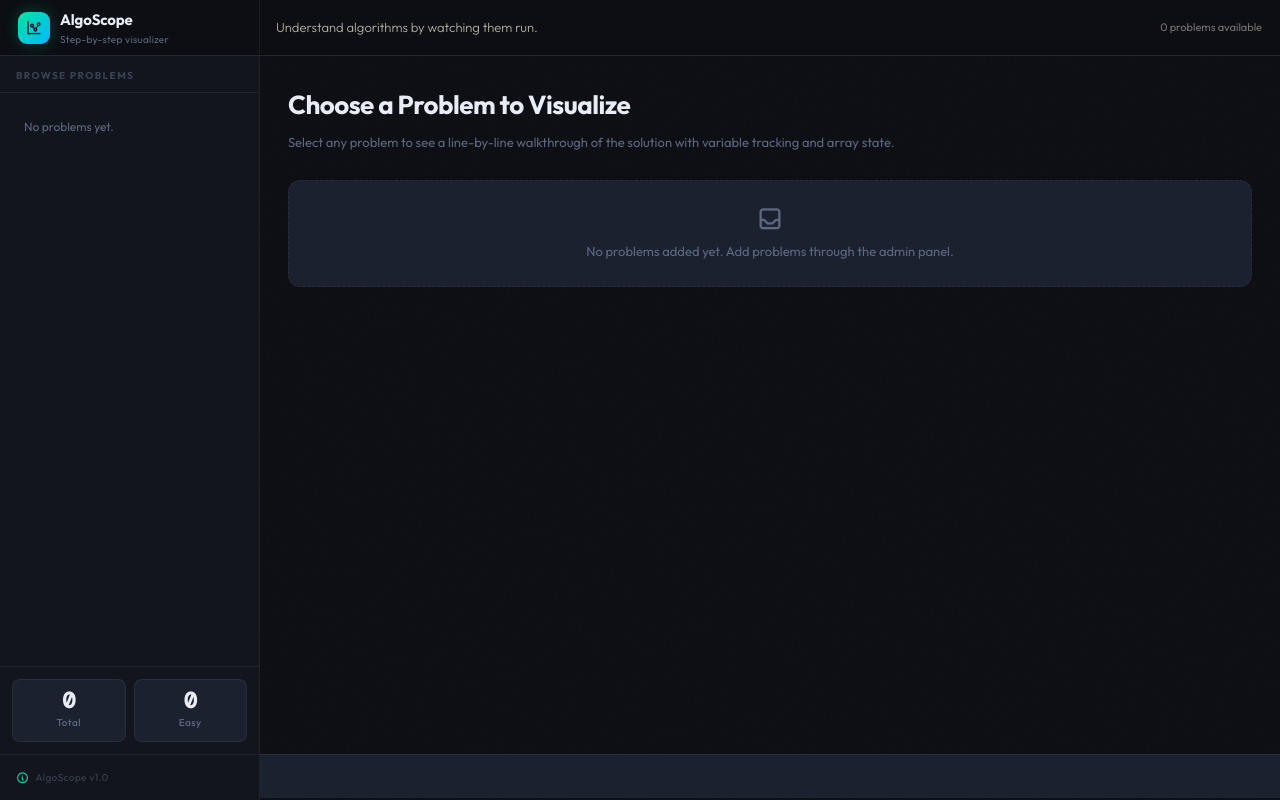
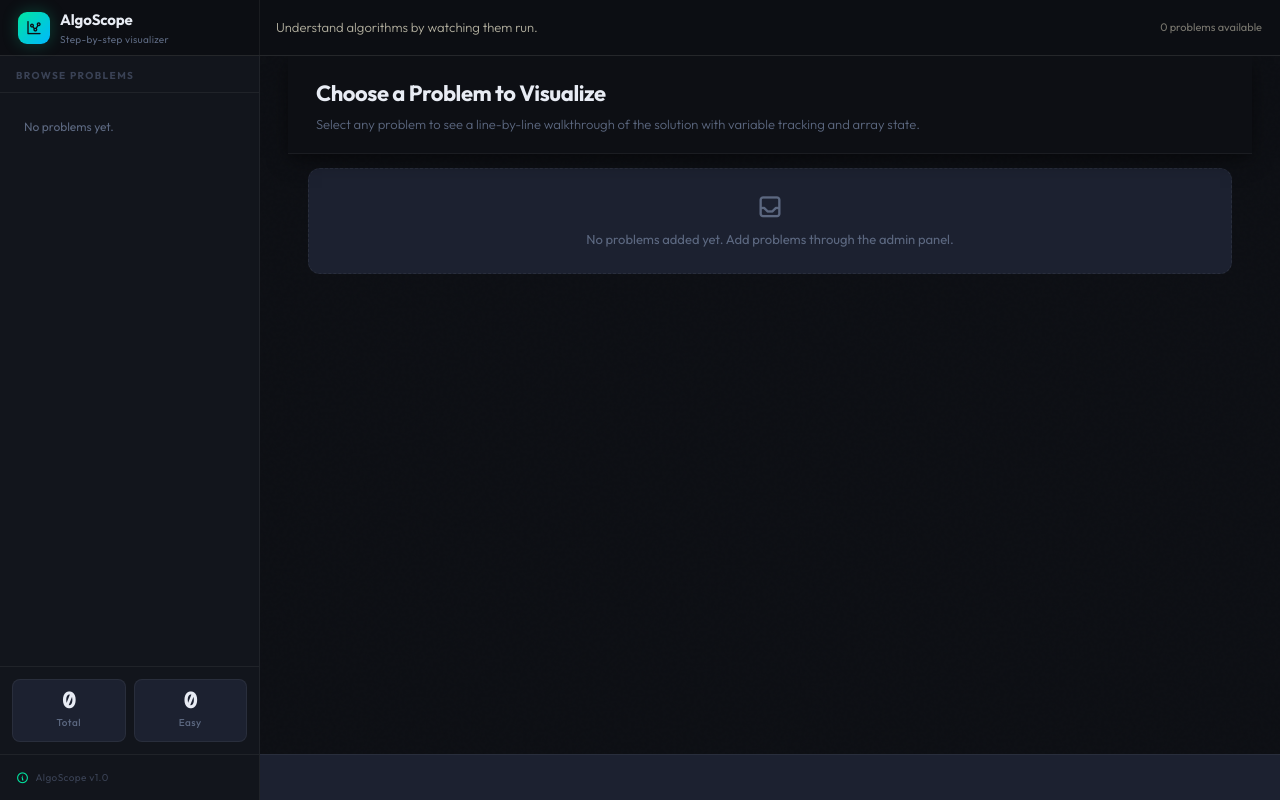
Before and after one commit to Shivamchaubey14/leetcode_visualizer, a Django app: page / in a window 1280 px wide. Run offline with Django 5.2, Linux system fonts and the light colour scheme; data that the repository does not hold is empty; some web fonts are replaced.

Commit message:
feat: improve visualizer UI and add image assets

```diff
--- a/visualizer/models.py
+++ b/visualizer/models.py
@@ -3,6 +3,7 @@ from django.urls import reverse
 
 class Problem(models.Model):
     CATEGORIES = [
+        ('number', 'Number'),
         ('array', 'Array'),
         ('string', 'String'),
         ('tree', 'Tree'),
--- a/visualizer/templates/visualizer/base.html
+++ b/visualizer/templates/visualizer/base.html
@@ -1,9 +1,13 @@
+{%load static%}
 <!DOCTYPE html>
 <html lang="en">
 <head>
     <meta charset="UTF-8">
     <meta name="viewport" content="width=device-width, initial-scale=1.0">
     <title>AlgoScope – Algorithm Visualizer</title>
+    {% load static %}
+    <link rel="icon" type="image/png" href="{% static 'images/favicon.png' %}">
+    <link rel="icon" type="image/png" href="favicon.png">
     <link rel="preconnect" href="https://fonts.googleapis.com">
     <link href="https://fonts.googleapis.com/css2?family=DM+Mono:ital,wght@0,300;0,400;0,500;1,400&family=Outfit:wght@300;400;500;600;700&display=swap" rel="stylesheet">
     <link rel="stylesheet" href="https://cdn.jsdelivr.net/npm/@tabler/icons-webfont@latest/tabler-icons.min.css">
--- a/visualizer/templates/visualizer/detail.html
+++ b/visualizer/templates/visualizer/detail.html
@@ -662,7 +662,7 @@
       <i class="ti ti-chart-dots" aria-hidden="true"></i>
     </div>
     <div>
-      <div class="brand-name">AlgoScope</div>
+      <a href="{% url 'index' %}" style="text-decoration:none;color:inherit;"><div class="brand-name">AlgoScope</div></a>
       <div class="brand-tag">Step-by-step visualizer</div>
     </div>
   </div>
--- a/visualizer/templates/visualizer/index.html
+++ b/visualizer/templates/visualizer/index.html
@@ -1,15 +1,137 @@
 {% extends 'visualizer/base.html' %}
+
+{% block extra_css %}
+<style>
+/* ═══════════════════════════════════════════════════════════
+   ALGOSCOPE – INDEX PAGE
+   ═══════════════════════════════════════════════════════════ */
+
+html, body {
+    height: 100%;
+    overflow: hidden;
+}
+
+.app-shell {
+    height: 100vh;
+    overflow: hidden;
+    grid-template-rows: 56px 1fr 46px;
+}
+
+/* ── Sidebar ──────────────────────────────────────────────── */
+.sidebar {
+    display: flex;
+    flex-direction: column;
+    overflow: hidden;
+    height: 100%;
+}
+.sidebar-section-label { flex-shrink: 0; }
+.problem-list {
+    flex: 1 1 0;
+    min-height: 0;
+    overflow-y: auto;
+    overflow-x: hidden;
+    scrollbar-width: none;
+}
+.problem-list::-webkit-scrollbar { display: none; }
+.sidebar-stats { flex-shrink: 0; }
+
+/* ── Main content ─────────────────────────────────────────── */
+.main-content {
+    height: 100%;
+    overflow: hidden;
+    display: flex;
+    flex-direction: column;
+}
+
+.index-content {
+    flex: 1 1 0;
+    min-height: 0;
+    overflow-y: auto;
+    overflow-x: hidden;
+    display: flex;
+    flex-direction: column;
+    scrollbar-width: none;
+}
+.index-content::-webkit-scrollbar { display: none; }
+
+/* ── Sticky hero ──────────────────────────────────────────── */
+/* KEY FIX:
+   - No top padding — hero sits flush against the topbar with zero gap
+   - Negative margin trick not needed; just no top padding/margin
+   - background must be opaque so scrolling content hides under it
+*/
+.page-hero {
+    position: sticky;
+    top: 0;
+    z-index: 10;
+    background: var(--bg);           /* solid — no see-through */
+    padding: 20px 28px 18px;         /* no top gap, side/bottom only */
+    margin: 0;                        /* flush against topbar */
+    border-bottom: 1px solid var(--border);
+    box-shadow: 0 6px 20px -2px rgba(0,0,0,0.55);  /* hides scroll content sliding under */
+    flex-shrink: 0;
+}
+
+.page-hero h1 {
+    margin: 0 0 4px;
+    font-size: 22px;
+    font-weight: 700;
+    color: var(--txt);
+    letter-spacing: -0.02em;
+}
+
+.page-hero p {
+    margin: 0;
+    font-size: 13px;
+    color: var(--txt3);
+    line-height: 1.5;
+    font-weight: 300;
+}
+
+/* ── Problems grid ────────────────────────────────────────── */
+.problems-grid {
+    padding: 14px 20px 28px;
+    display: flex;
+    flex-direction: column;
+    gap: 8px;
+    flex-shrink: 0;
+}
+
+/* ── Card entrance ────────────────────────────────────────── */
+.problem-card {
+    opacity: 0;
+    transform: translateY(14px);
+    transition: opacity 0.34s ease, transform 0.34s ease,
+                background 0.18s ease, border-color 0.18s ease;
+}
+.problem-card.visible {
+    opacity: 1;
+    transform: translateY(0);
+}
+
+/* ── Sidebar item entrance ────────────────────────────────── */
+.problem-item {
+    opacity: 0;
+    transform: translateX(-10px);
+    transition: opacity 0.28s ease, transform 0.28s ease,
+                background 0.15s ease;
+}
+.problem-item.visible {
+    opacity: 1;
+    transform: translateX(0);
+}
+</style>
+{% endblock %}
 
 {% block content %}
 
-<!-- Topbar -->
 <header class="topbar">
     <div class="topbar-brand">
         <div class="brand-icon">
             <i class="ti ti-chart-dots" aria-hidden="true"></i>
         </div>
         <div>
-            <div class="brand-name">AlgoScope</div>
+            <a href="{% url 'index' %}" style="text-decoration:none;color:inherit;"><div class="brand-name">AlgoScope</div></a>
             <div class="brand-tag">Step-by-step visualizer</div>
         </div>
     </div>
@@ -25,10 +147,9 @@
     </div>
 </header>
 
-<!-- Sidebar -->
-<aside class="sidebar">
+<aside class="sidebar" id="sidebar">
     <div class="sidebar-section-label">Browse Problems</div>
-    <div class="problem-list">
+    <div class="problem-list" id="sidebar-problem-list">
         {% for problem in problems %}
         <a href="{% url 'detail' problem.slug %}" class="problem-item">
             <span class="pi-num">{{ problem.leetcode_id }}</span>
@@ -55,14 +176,18 @@
     </div>
 </aside>
 
-<!-- Main index content -->
-<main class="main-content index-content">
+<main class="main-content">
+    <div class="index-content" id="index-main" style="
+    padding-top: 0px;
+    padding-bottom: 28px;
+">
+
         <div class="page-hero">
             <h1>Choose a Problem to Visualize</h1>
             <p>Select any problem to see a line-by-line walkthrough of the solution with variable tracking and array state.</p>
         </div>
 
-    <div class="problems-grid">
+        <div class="problems-grid" id="problems-grid">
             {% for problem in problems %}
             <a href="{% url 'detail' problem.slug %}"
                class="problem-card {% if problem.difficulty == 'easy' %}easy-card{% elif problem.difficulty == 'medium' %}med-card{% else %}hard-card{% endif %}">
@@ -83,15 +208,60 @@
             </div>
             {% endfor %}
         </div>
+
+    </div>
 </main>
 
-<!-- Sidebar footer -->
 <div class="sidebar-footer">
     <i class="ti ti-info-circle" style="font-size:13px;" aria-hidden="true"></i>
     AlgoScope v1.0
 </div>
 
-<!-- Controls footer (empty for index) -->
-<div style="grid-column:2;grid-row:3;background:var(--surface);border-top:1px solid var(--border);height:44px;"></div>
+<div style="grid-column:2;grid-row:3;background:var(--surface);border-top:1px solid var(--border);height:46px;"></div>
 
 {% endblock %}
+
+{% block extra_js %}
+<script>
+document.addEventListener('DOMContentLoaded', () => {
+
+    document.querySelectorAll('#sidebar-problem-list .problem-item')
+        .forEach((el, i) => {
+            setTimeout(() => el.classList.add('visible'), 50 + i * 50);
+        });
+
+    const scrollRoot = document.getElementById('index-main');
+    const cards = document.querySelectorAll('#problems-grid .problem-card');
+    if (!cards.length) return;
+
+    function isInView(el) {
+        const rr = scrollRoot.getBoundingClientRect();
+        const er = el.getBoundingClientRect();
+        return er.top < rr.bottom && er.bottom > rr.top;
+    }
+
+    requestAnimationFrame(() => {
+        const belowFold = [];
+        cards.forEach((card, i) => {
+            if (isInView(card)) {
+                setTimeout(() => card.classList.add('visible'), 80 + i * 65);
+            } else {
+                belowFold.push(card);
+            }
+        });
+
+        if (!belowFold.length) return;
+
+        const io = new IntersectionObserver((entries) => {
+            entries.forEach(entry => {
+                if (!entry.isIntersecting) return;
+                entry.target.classList.add('visible');
+                io.unobserve(entry.target);
+            });
+        }, { root: scrollRoot, rootMargin: '0px 0px -10px 0px', threshold: 0.05 });
+
+        belowFold.forEach(card => io.observe(card));
+    });
+});
+</script>
+{% endblock %}
```
Also changed, not shown: visualizer/admin.py (+8 -3 lines), visualizer/static/images/favicon.png (added). Lines whose indentation alone changed are shown as unchanged.
